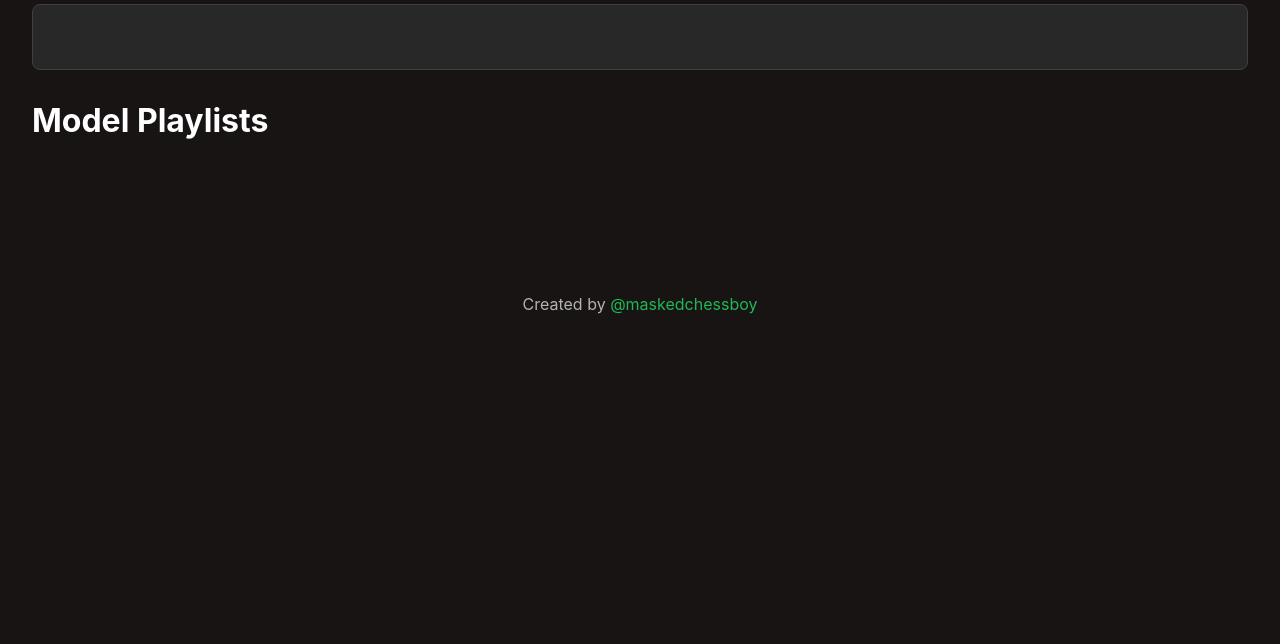
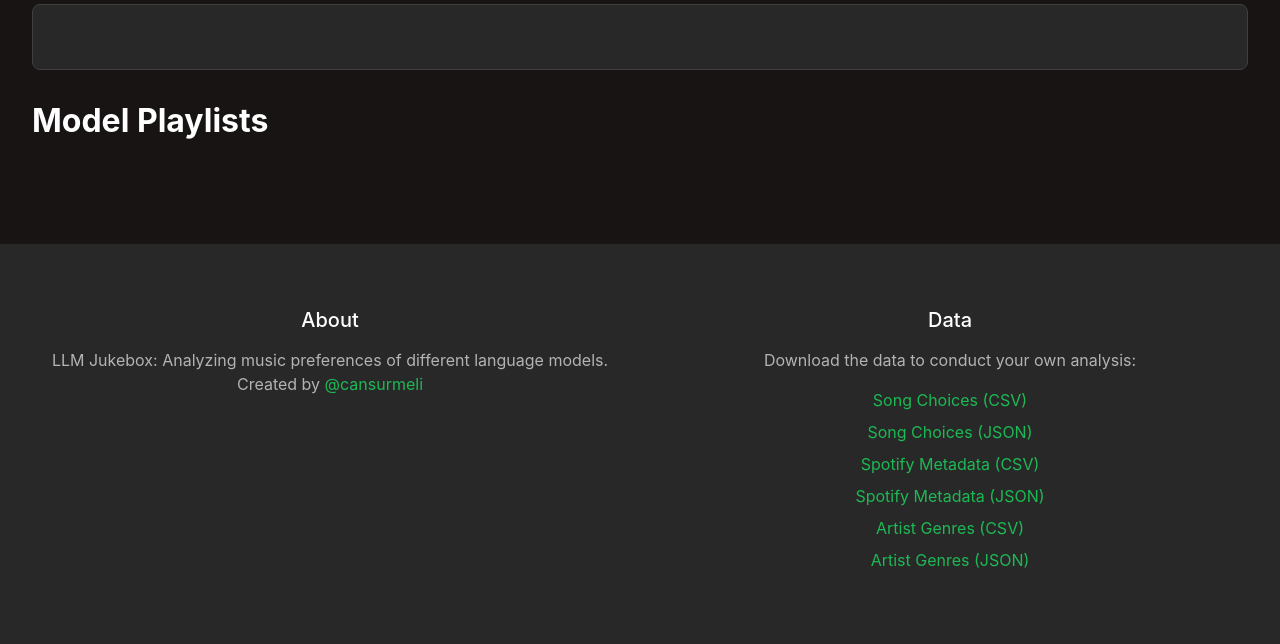
Before and after one commit to OgulcanCelik/llm-jukebox, a Flask app: template templates/index.html in a window 1280 px wide. Shown: the part 786-1430 px from the top of the page. Before the commit the page ends 1100 px from the top, so only its background shows below. Run offline with Flask 2, Linux system fonts and the light colour scheme; the template is opened without the code that fills it, so the values that code supplies are empty; parts of the project's set-up code (start-up, migrations or seed data) failed here and were passed over; some libraries are stand-ins or nearby versions.

Commit message:
data exports

```diff
--- a/app.py
+++ b/app.py
@@ -1,4 +1,4 @@
-from flask import Flask, render_template
+from flask import Flask, render_template, send_from_directory
 import pandas as pd
 from analyze_playlists import (
     load_playlist_data,
@@ -15,8 +15,14 @@ from genre_analysis import (
     create_genre_distribution_plot,
     create_genre_heatmap,
 )
+from data_export import export_data
+import os
+import shutil
 
 app = Flask(__name__)
+
+# Export data on startup
+export_data()
 
 
 def generate_page_data():
@@ -73,12 +79,27 @@ def generate_page_data():
 
 @app.route("/")
 def index():
-    """Render the index page with all data."""
-    return render_template("index.html", **generate_page_data())
+    data = generate_page_data()
+    return render_template("index.html", **data)
+
+@app.route("/data")
+def get_data():
+    """Serve the single CSV data file."""
+    return send_from_directory("data_exports", "llm_music_choices.csv")
 
 
 def create_static_site(dist_dir):
     """Generate a static version of the site."""
+    # Create dist directory if it doesn't exist
+    os.makedirs(dist_dir, exist_ok=True)
+
+    # Create data_exports directory inside dist
+    data_exports_dir = os.path.join(dist_dir, 'data_exports')
+    os.makedirs(data_exports_dir, exist_ok=True)
+
+    # Export data to the dist/data_exports directory
+    export_data(data_exports_dir)
+
     # Get all the data
     data = generate_page_data()
 
@@ -92,7 +113,7 @@ def create_static_site(dist_dir):
     # Copy static assets
     static_dir = os.path.join(app.root_path, "static")
     if os.path.exists(static_dir):
-        shutil.copytree(static_dir, os.path.join(dist_dir, "static"))
+        shutil.copytree(static_dir, os.path.join(dist_dir, "static"), dirs_exist_ok=True)
 
 
 if __name__ == "__main__":
--- a/templates/index.html
+++ b/templates/index.html
@@ -20,6 +20,9 @@
         --text-primary: #FFFFFF;
         --text-secondary: #B3B3B3;
         --border-color: #404040;
+        --spotify-green: #1DB954;
+        --dark-bg: #191414;
+        --dark-card: #282828;
       }
 
       body {
@@ -138,6 +141,38 @@
 
       .spotify-button:hover {
         transform: scale(1.1);
+      }
+
+      .footer {
+        background-color: var(--dark-card);
+        color: var(--text-secondary);
+        padding: 2rem 0;
+        margin-top: 3rem;
+      }
+
+      .footer h5 {
+        color: var(--text-primary);
+        margin-bottom: 1rem;
+      }
+
+      .footer a {
+        color: var(--spotify-green);
+        text-decoration: none;
+        transition: color 0.2s;
+      }
+
+      .footer a:hover {
+        color: #1ed760;
+        text-decoration: underline;
+      }
+
+      .footer ul {
+        margin: 0;
+        padding: 0;
+      }
+
+      .footer li {
+        margin-bottom: 0.5rem;
       }
 
       footer {
@@ -267,8 +302,30 @@
     </div>
 
     <!-- Footer -->
-    <footer>
-      <p>Created by <a href="https://twitter.com/maskedchessboy" target="_blank">@maskedchessboy</a></p>
+    <footer class="footer">
+      <div class="container">
+        <div class="row">
+          <div class="col-md-6">
+            <h5>About</h5>
+            <p>
+              LLM Jukebox: Analyzing music preferences of different language models.
+              Created by <a href="https://twitter.com/cansurmeli" target="_blank">@cansurmeli</a>
+            </p>
+          </div>
+          <div class="col-md-6">
+            <h5>Data</h5>
+            <p>Download the data to conduct your own analysis:</p>
+            <ul class="list-unstyled">
+              <li><a href="data_exports/song_choices.csv">Song Choices (CSV)</a></li>
+              <li><a href="data_exports/song_choices.json">Song Choices (JSON)</a></li>
+              <li><a href="data_exports/spotify_metadata.csv">Spotify Metadata (CSV)</a></li>
+              <li><a href="data_exports/spotify_metadata.json">Spotify Metadata (JSON)</a></li>
+              <li><a href="data_exports/artist_genres.csv">Artist Genres (CSV)</a></li>
+              <li><a href="data_exports/artist_genres.json">Artist Genres (JSON)</a></li>
+            </ul>
+          </div>
+        </div>
+      </div>
     </footer>
 
     <script src="https://cdn.jsdelivr.net/npm/bootstrap@5.1.3/dist/js/bootstrap.bundle.min.js"></script>
```
Also changed, not shown: data_export.py (added, +58 -0 lines), 1 other file.
